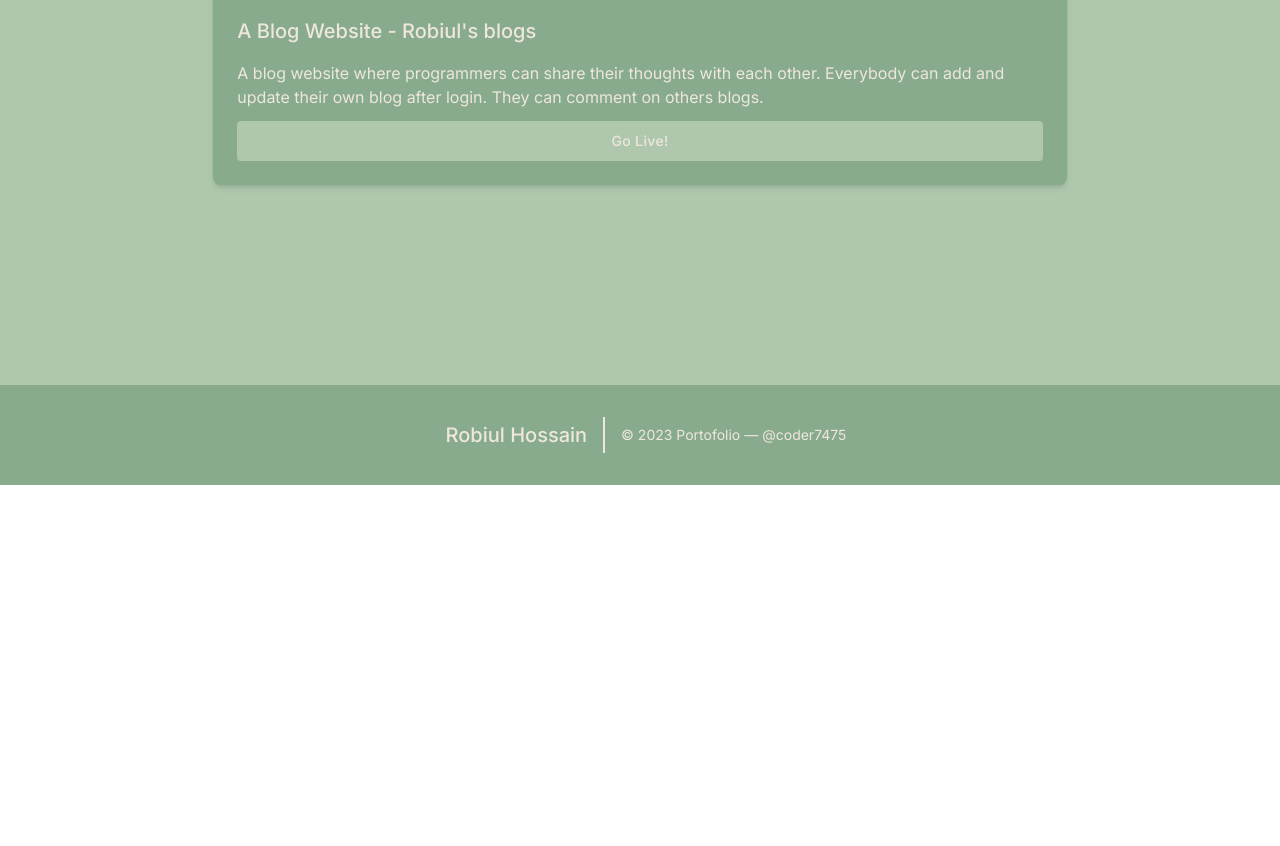
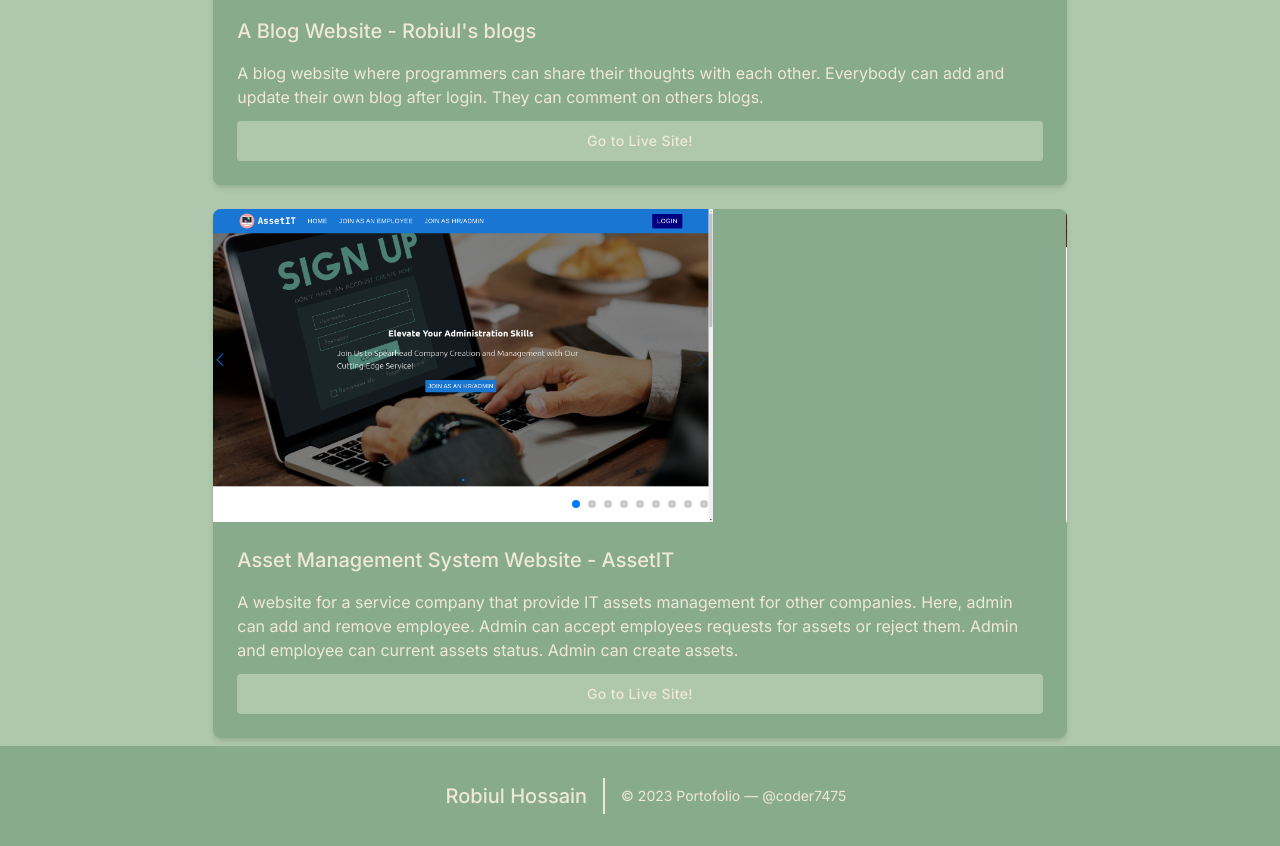
Before and after one commit to coder7475/robiul-hossain-portfolio, a Next.js app: page / in a window 1280 px wide. Shown: the part 2820-3666 px from the top of the page. Before the commit the page ends 3305 px from the top, so only its background shows below. Built offline with nearby package versions, Linux system fonts and the light colour scheme.

Commit message:
feat: add it asset management website

```diff
--- a/src/components/ui/Projects.tsx
+++ b/src/components/ui/Projects.tsx
@@ -1,7 +1,7 @@
 "use client";
 // import { useEffect } from "react"
 import Image from "next/image";
-import Link from 'next/link';
+import Link from "next/link";
 
 import { Swiper, SwiperSlide } from "swiper/react";
 // Import Swiper styles
@@ -18,11 +18,19 @@ import blog4 from "/public/blogProject/blog4.png";
 import blog5 from "/public/blogProject/blog5.png";
 import blog6 from "/public/blogProject/blog6.png";
 
-const Projects = () => {
+import asset1 from '/public/ItAsset/asset1.png';
+import asset2 from '/public/ItAsset/asset2.png';
+import asset3 from '/public/ItAsset/asset3.png';
+import asset4 from '/public/ItAsset/asset4.png';
+import asset5 from '/public/ItAsset/asset5.png';
+import asset6 from '/public/ItAsset/asset6.png';
+import asset7 from '/public/ItAsset/asset7.png';
+import asset8 from '/public/ItAsset/asset8.png';
+import asset9 from '/public/ItAsset/asset9.png';
+
+
+function BlogProject() {
   return (
-    <div className="bg-secondary py-2 text-gray min-h-screen ">
-      <h1 className="text-4xl font-bold text-center mt-6">My Projects</h1>
-
     <div className="overflow-hidden bg-white rounded-lg shadow-md text-slate-500 shadow-slate-200 lg:w-2/3 mx-2 lg:mx-auto mt-6 bg-primary">
       <Swiper
         pagination={true}
@@ -30,22 +38,58 @@ const Projects = () => {
         className="mySwiper text-center"
       >
         <SwiperSlide className="">
-            <Image src={blog1} alt="blog1" width="500px" height="500px" priority={true}/>
+          <Image
+            src={blog1}
+            alt="blog1"
+            width="500px"
+            height="500px"
+            priority={true}
+          />
         </SwiperSlide>
         <SwiperSlide className="">
-            <Image src={blog2} alt="blog2" width="500px" height="500px" priority={false}/>
+          <Image
+            src={blog2}
+            alt="blog2"
+            width="500px"
+            height="500px"
+            priority={false}
+          />
         </SwiperSlide>
         <SwiperSlide className="">
-            <Image src={blog3} alt="blog3" width="500px" height="500px" priority={false}/>
+          <Image
+            src={blog3}
+            alt="blog3"
+            width="500px"
+            height="500px"
+            priority={false}
+          />
         </SwiperSlide>
         <SwiperSlide className="">
-            <Image src={blog4} alt="blog4" width="500px" height="500px"priority={false} />
+          <Image
+            src={blog4}
+            alt="blog4"
+            width="500px"
+            height="500px"
+            priority={false}
+          />
         </SwiperSlide>
         <SwiperSlide className="">
-            <Image src={blog5} alt="blog5" width="500px" height="500px" priority={false}/>
+          <Image
+            src={blog5}
+            alt="blog5"
+            width="500px"
+            height="500px"
+            priority={false}
+          />
         </SwiperSlide>
         <SwiperSlide className="">
-            <Image src={blog6} alt="blog6" width="500px" height="500px" priority={false} />
+          <Image
+            src={blog6}
+            alt="blog6"
+            width="500px"
+            height="500px"
+            priority={false}
+          />
         </SwiperSlide>
       </Swiper>
       <div className="p-6">
@@ -54,11 +98,128 @@ const Projects = () => {
         </h3>
         <p>
           A blog website where programmers can share their thoughts with each
-            other. Everybody can add and update their own blog after login. They can comment on others blogs.
+          other. Everybody can add and update their own blog after login. They
+          can comment on others blogs.
+        </p>
+        <Link
+          href="https://programmers-blog-68efb.web.app/"
+          target="_blank"
+          className="inline-flex mt-3 items-center justify-center w-full h-10 gap-2 px-5 text-sm font-medium tracking-wide text-white transition duration-300 rounded focus-visible:outline-none whitespace-nowrap bg-secondary hover:text-gray focus:bg-emerald-700 disabled:cursor-not-allowed disabled:border-emerald-300 disabled:bg-emerald-300 disabled:shadow-none"
+        >
+          <span>Go to Live Site!</span>
+        </Link>
+      </div>
+    </div>
+  );
+}
 
+const Projects = () => {
+  return (
+    <div className="bg-secondary py-2 text-gray min-h-screen ">
+      <h1 className="text-4xl font-bold text-center mt-6">My Projects</h1>
+
+      <BlogProject></BlogProject>
+      <div className="overflow-hidden bg-white rounded-lg shadow-md text-slate-500 shadow-slate-200 lg:w-2/3 mx-2 lg:mx-auto mt-6 bg-primary">
+      <Swiper
+        pagination={true}
+        modules={[Pagination]}
+        className="mySwiper text-center"
+      >
+        <SwiperSlide className="">
+          <Image
+            src={asset1}
+            alt="asset1"
+            width="500px"
+            height="500px"
+            priority={true}
+          />
+        </SwiperSlide>
+        <SwiperSlide className="">
+          <Image
+            src={asset2}
+            alt="asset2"
+            width="500px"
+            height="500px"
+            priority={false}
+          />
+        </SwiperSlide>
+        <SwiperSlide className="">
+          <Image
+            src={asset3}
+            alt="asset3"
+            width="500px"
+            height="500px"
+            priority={false}
+          />
+        </SwiperSlide>
+        <SwiperSlide className="">
+          <Image
+            src={asset4}
+            alt="asset4"
+            width="500px"
+            height="500px"
+            priority={false}
+          />
+        </SwiperSlide>
+        <SwiperSlide className="">
+          <Image
+            src={asset5}
+            alt="asset5"
+            width="500px"
+            height="500px"
+            priority={false}
+          />
+        </SwiperSlide>
+        <SwiperSlide className="">
+          <Image
+            src={asset6}
+            alt="asset6"
+            width="500px"
+            height="500px"
+            priority={false}
+          />
+        </SwiperSlide>
+        <SwiperSlide className="">
+          <Image
+            src={asset7}
+            alt="asset6"
+            width="500px"
+            height="500px"
+            priority={false}
+          />
+        </SwiperSlide>
+        <SwiperSlide className="">
+          <Image
+            src={asset8}
+            alt="asset6"
+            width="500px"
+            height="500px"
+            priority={false}
+          />
+        </SwiperSlide>
+        <SwiperSlide className="">
+          <Image
+            src={asset9}
+            alt="asset6"
+            width="500px"
+            height="500px"
+            priority={false}
+          />
+        </SwiperSlide>
+      </Swiper>
+      <div className="p-6">
+        <h3 className="mb-4 text-xl font-medium text-slate-700">
+        Asset Management System Website - AssetIT
+        </h3>
+        <p>
+        A website for a service company that provide IT assets management for other companies. Here, admin can add and remove employee. Admin can accept employees requests for assets or reject them. Admin and employee can current assets status. Admin can create assets.
         </p>
-          <Link href="https://programmers-blog-68efb.web.app/" target="_blank" className="inline-flex mt-3 items-center justify-center w-full h-10 gap-2 px-5 text-sm font-medium tracking-wide text-white transition duration-300 rounded focus-visible:outline-none whitespace-nowrap bg-secondary hover:text-gray focus:bg-emerald-700 disabled:cursor-not-allowed disabled:border-emerald-300 disabled:bg-emerald-300 disabled:shadow-none">
-            <span>Go Live!</span>
+        <Link
+          href="https://assetit-18c66.web.app/"
+          target="_blank"
+          className="inline-flex mt-3 items-center justify-center w-full h-10 gap-2 px-5 text-sm font-medium tracking-wide text-white transition duration-300 rounded focus-visible:outline-none whitespace-nowrap bg-secondary hover:text-gray focus:bg-emerald-700 disabled:cursor-not-allowed disabled:border-emerald-300 disabled:bg-emerald-300 disabled:shadow-none"
+        >
+          <span>Go to Live Site!</span>
         </Link>
       </div>
     </div>
```
Lines whose indentation alone changed are shown as unchanged.
